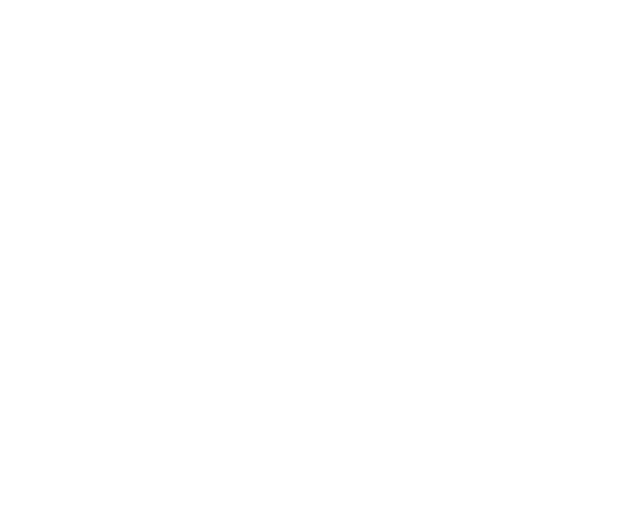
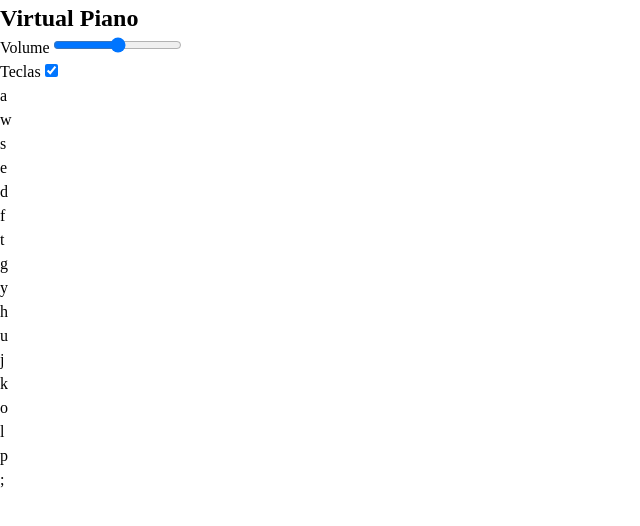
Before and after one commit to GeovanniJDA/Piano-Simulator, a plain HTML site: page index.html in a window 1280 px wide. Shown: the whole page, without its empty margins (0-640 px from the left). Drawn offline with Linux system fonts and the light colour scheme.

Commit message:
enhance index.html structure with volume slider and key toggle; update reset.css for consistent padding and list styles

```diff
--- a/index.html
+++ b/index.html
@@ -8,7 +8,36 @@
   <title>Piano Simulator</title>
 </head>
 <body>
-  <div class="container"></div>
+  <div class="container">
+    <header>
+      <h2>Virtual Piano</h2>
+      <div class="column volume-slider">
+        <span>Volume</span> <input type="range">
+      </div>
+      <div class="column keys-check">
+        <span>Teclas</span> <input type="checkbox" checked>
+      </div>
+    </header>
+    <ul class="piano-keys">
+      <li class="key white"><span>a</span></li>
+      <li class="key black"><span>w</span></li>
+      <li class="key white"><span>s</span></li>
+      <li class="key black"><span>e</span></li>
+      <li class="key white"><span>d</span></li>
+      <li class="key black"><span>f</span></li>
+      <li class="key white"><span>t</span></li>
+      <li class="key black"><span>g</span></li>
+      <li class="key white"><span>y</span></li>
+      <li class="key black"><span>h</span></li>
+      <li class="key white"><span>u</span></li>
+      <li class="key black"><span>j</span></li>
+      <li class="key white"><span>k</span></li>
+      <li class="key black"><span>o</span></li>
+      <li class="key white"><span>l</span></li>
+      <li class="key black"><span>p</span></li>
+      <li class="key white"><span>;</span></li>
+    </ul>
+  </div>
 
   <script src="./src/scripts/engine.js"></script>
 </body>
--- a/src/styles/reset.css
+++ b/src/styles/reset.css
@@ -6,6 +6,7 @@
 /* 2. Remove default margin */
 * {
   margin: 0;
+  padding: 0;
 }
 
 /* 3. Enable keyword animations */
@@ -34,8 +35,9 @@ input, button, textarea, select {
 }
 
 /* 8. Avoid text overflows */
-p, h1, h2, h3, h4, h5, h6 {
+p, h1, h2, h3, h4, h5, h6, li {
   overflow-wrap: break-word;
+  list-style: none;
 }
 
 /* 9. Improve line wrapping */
```
